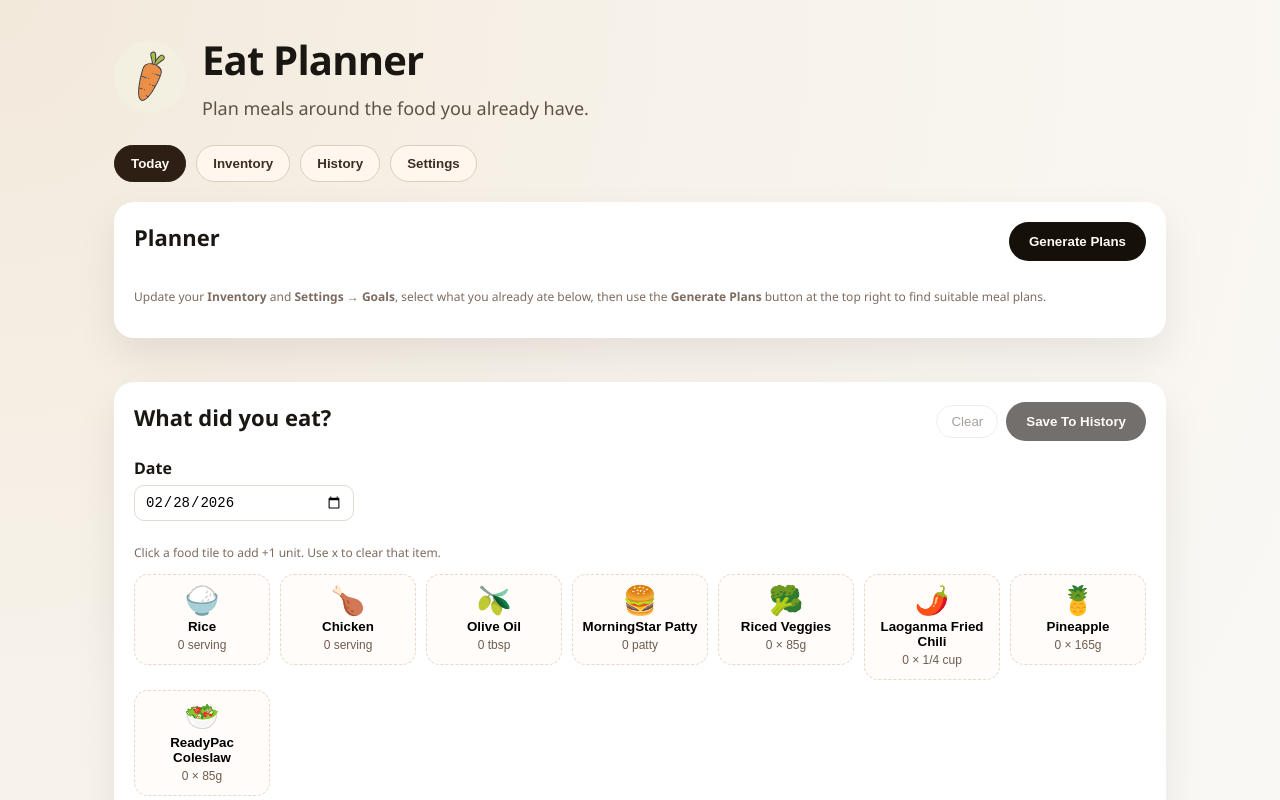
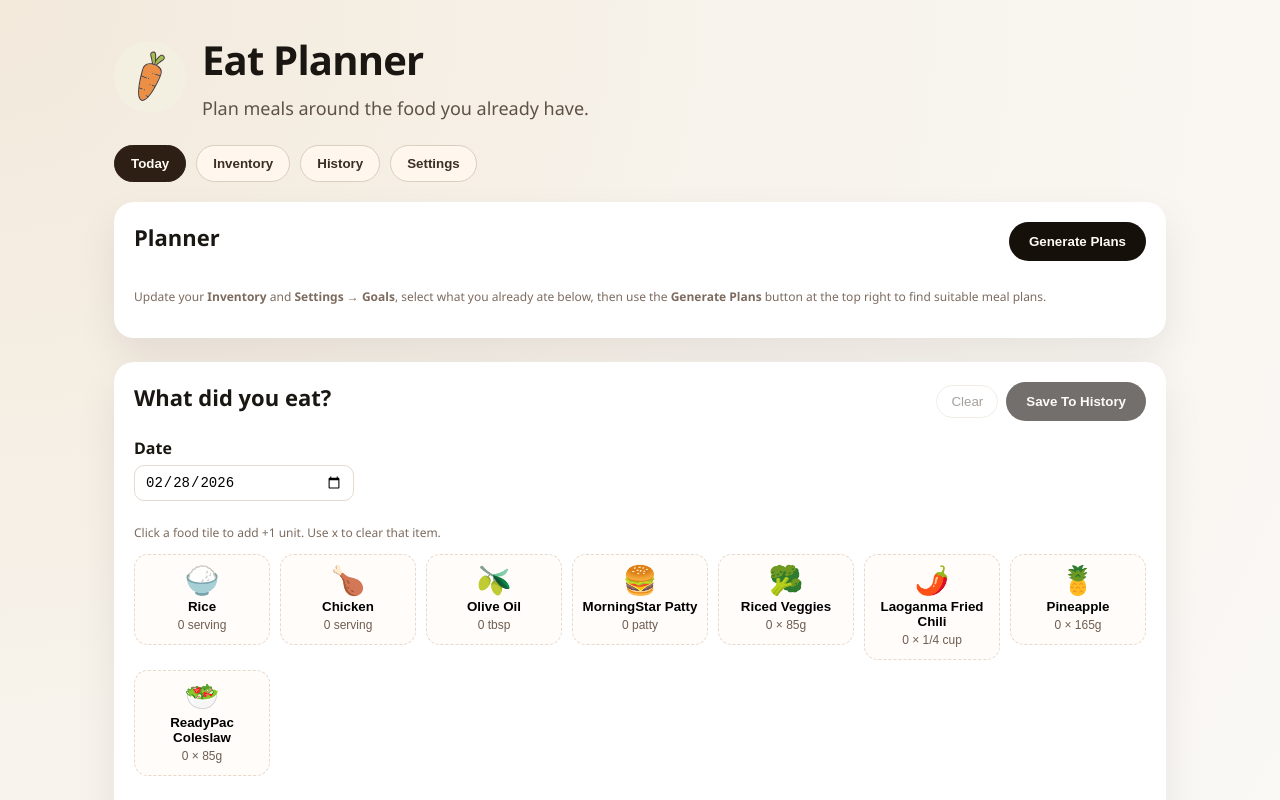
Before and after one commit to quark-zju/EatPlanner, a React (Vite) app: page / in a window 1280 px wide. Shown: the top 800 px of the page. Built offline with nearby package versions, Linux system fonts and the light colour scheme; the HTML template or start-up script is replaced by a standard one.

Commit message:
Remove card stacking margin
Agent-Model: gpt-5.2-codex

```diff
--- a/src/App.css
+++ b/src/App.css
@@ -50,10 +50,6 @@
   border-radius: 20px;
   background: #fff;
   box-shadow: 0 18px 40px rgba(24, 17, 7, 0.08);
-}
-
-.card + .card {
-  margin-top: 20px;
 }
 
 .card h2 {
```
